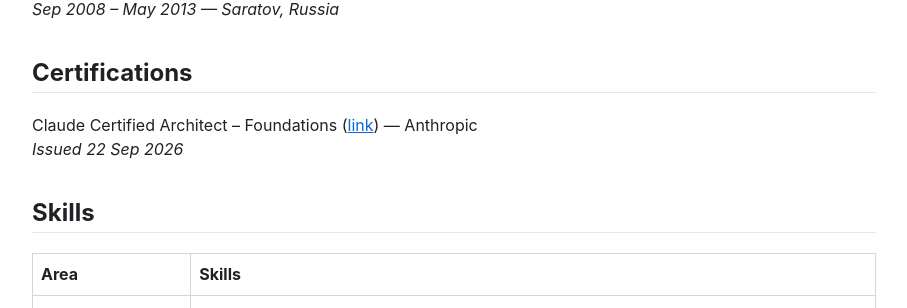
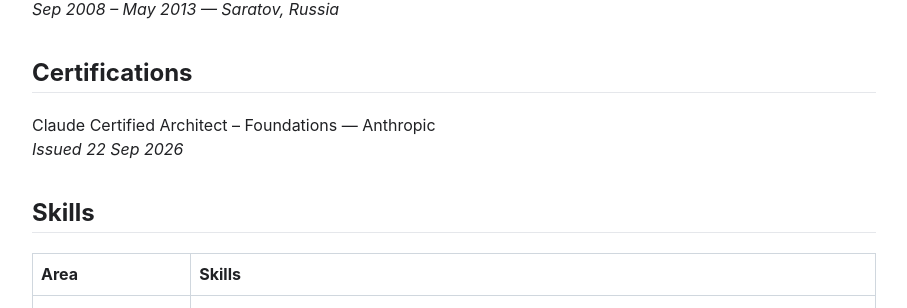
Before and after one commit to andrei-zanozin/cv, a Jekyll site: the page built from cv.md, in a window 1280 px wide and 900 px high, scrolled down 3854 px. Shown: the part 145-453 px from the top of the window, without its empty margins (186-1093 px from the left). Built offline with Jekyll 4.4.1, drawn with Linux system fonts in a browser that asks for light colours; some of the changed text lies outside the part shown.

Commit message:
Removed the cert link. Fixed the current position name

```diff
--- a/cv.md
+++ b/cv.md
@@ -129,7 +129,7 @@ Saratov State Technical University — Engineer’s degree
 
 ## Certifications
 
-Claude Certified Architect – Foundations ([link](https://www.credly.com/badges/24369973-0243-44c8-9af8-f9f4fba9c4cf)) — Anthropic
+Claude Certified Architect – Foundations — Anthropic
 *Issued 22 Sep 2026*
 
 ## Skills
```
Also changed, not shown: other parts of cv.md (+1 -1 lines).
